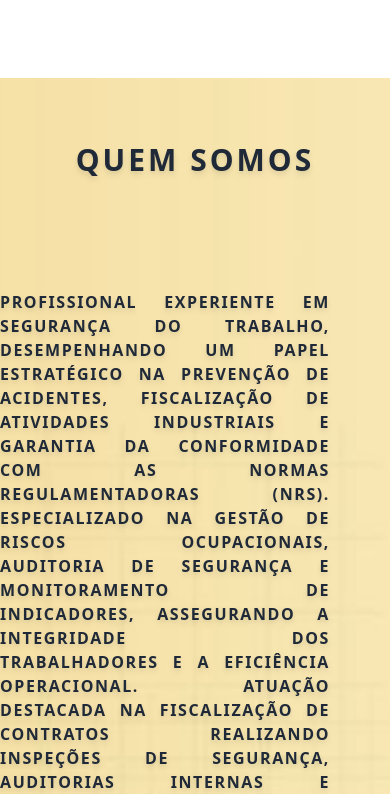
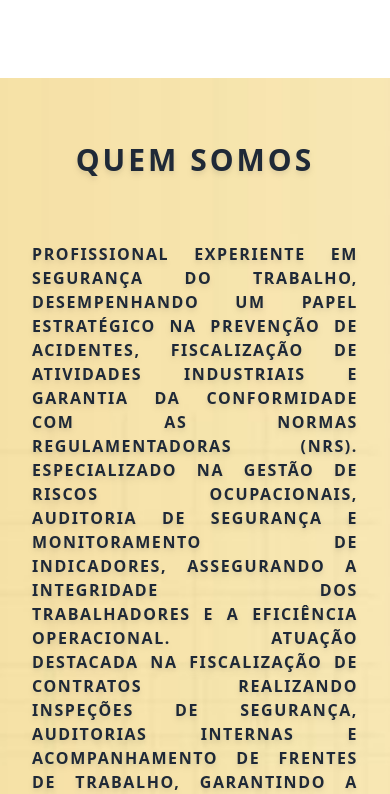
Before and after one commit to jonasprodrigues/mhss, a plain HTML site: page index.html in a window 390 px wide. Shown: the part 3810-4604 px from the top of the page. Drawn offline with nearby package versions, Linux system fonts and the light colour scheme.

Commit message:
section quem somos para mobile

```diff
--- a/index.html
+++ b/index.html
@@ -309,21 +309,19 @@
   </section>
 
 <!-- Quem Somos -->
-<section id="quemsomos"
-  class="bg-cover bg-center bg-no-repeat relative  pb-20"
-  style="
-    background: url('assets/fundo.jpg');
-    background-size: cover;
-    background-position: center;
-  ">
+<section
+  id="quemsomos"
+  class="bg-cover bg-no-repeat bg-center md:bg-center sm:bg-right pb-20 md:pb-0"
+  style="background-image: url('assets/fundo.jpg');"
+>
 
-  <h2 class="py-16 text-3xl md:text-4xl font-extrabold text-center mb-12 text-gray-800 uppercase tracking-widest drop-shadow-md">
+  <h2 class="py-16 text-3xl md:text-4xl font-extrabold text-center mb-0 md:mb-12 text-gray-800 uppercase tracking-widest drop-shadow-md">
     QUEM SOMOS
   </h2>
 
-  <div class="w-full flex justify-end">
-    <div class="w-full md:w-3/5 pr-[60px]">
-      <p class=" text-bg font-bold text-gray-800 uppercase tracking-widest drop-shadow-md text-justify">
+  <div class="w-full flex justify-center md:justify-end px-8 md:px-0">
+    <div class="w-full md:w-3/5 md:pr-[60px]">
+      <p class="text-1xl md:text-lg font-bold text-gray-800 uppercase tracking-widest drop-shadow-md text-justify">
         Profissional experiente em Segurança do Trabalho, desempenhando um papel estratégico na prevenção de acidentes, fiscalização de atividades industriais e garantia da conformidade com as Normas Regulamentadoras (NRs). Especializado na gestão de riscos ocupacionais, auditoria de segurança e monitoramento de indicadores, assegurando a integridade dos trabalhadores e a eficiência operacional. Atuação destacada na fiscalização de contratos realizando inspeções de segurança, auditorias internas e acompanhamento de frentes de trabalho, garantindo a aplicação das melhores práticas de segurança.
         <br><br>
         Experiência na implantação e monitoramento de programas como PPRA, PCMSO e PGR, além da investigação de acidentes, análise de causas e elaboração de relatórios técnicos para ações preventivas. Habilidade na condução de treinamentos e capacitações, promovendo a conscientização dos colaboradores sobre práticas seguras e cultura prevencionista. Comprometido com a melhoria contínua dos processos de segurança, redução de incidentes e conformidade legal, contribuindo para um ambiente de trabalho mais seguro, produtivo e alinhado às exigências normativas.
```
